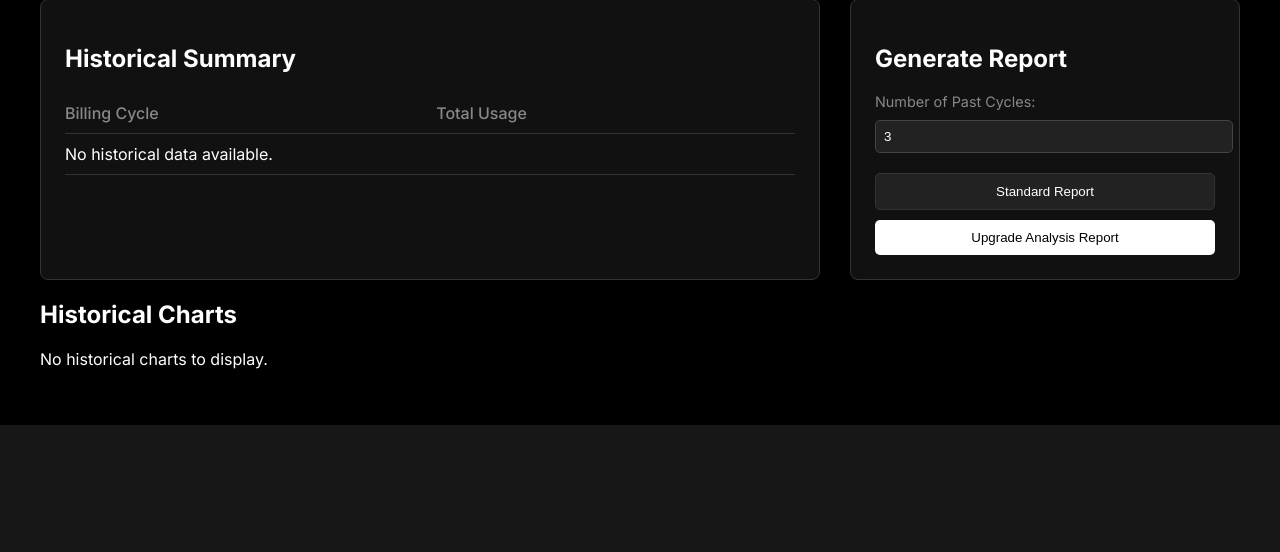
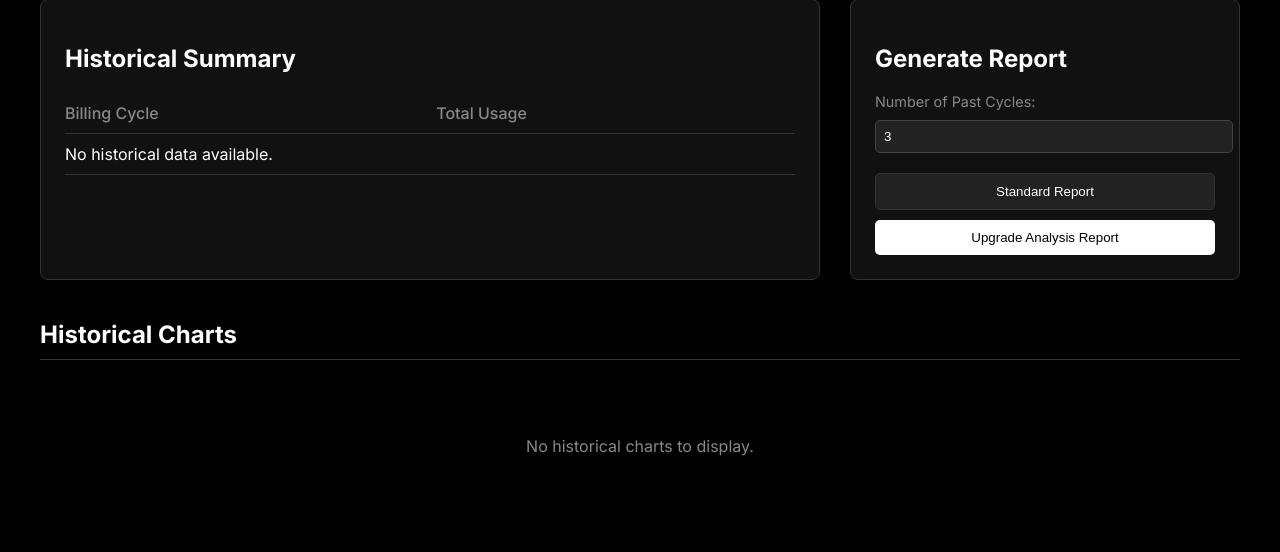
Before and after one commit to dadishimwe/usage_data, a Flask app: template templates/client_detail.html in a window 1280 px wide. Shown: the part 569-1121 px from the top of the page. Before the commit the page ends 994 px from the top, so only its background shows below. Run offline with Flask 3, Linux system fonts and the light colour scheme; the template is opened without the code that fills it: values that come from a table or form of the project are taken from there, others are empty; tables that the repository leaves empty hold one stand-in row (values such as "Sample post"); data that the repository does not hold is empty.

Commit message:
Update style.css

```diff
--- a/static/css/style.css
+++ b/static/css/style.css
@@ -26,7 +26,7 @@
 }
 
 header h1 { font-size: 2rem; font-weight: 600; margin: 0; }
-.card-header h2 { margin: 0; font-size: 1.25rem; font-weight: 500; }
+.card-header h2, .card-header h3 { margin: 0; font-size: 1.25rem; font-weight: 500; }
 .chart-container { height: 150px; margin-bottom: 16px; }
 
 /* --- Main Dashboard --- */
@@ -64,3 +64,32 @@
 .button-primary, .button-secondary { padding: 10px; border: none; border-radius: 5px; font-weight: 500; cursor: pointer; text-align: center; }
 .button-primary { background-color: var(--button-primary-bg); color: var(--button-primary-text); }
 .button-secondary { background-color: var(--button-secondary-bg); color: var(--button-secondary-text); border: 1px solid var(--border-color); }
+
+/* --- Historical Charts Section --- */
+.historical-section {
+    margin-top: 40px;
+}
+.historical-section h2 {
+    border-bottom: 1px solid var(--border-color);
+    padding-bottom: 10px;
+    margin-bottom: 20px;
+}
+.historical-charts-grid {
+    display: grid;
+    grid-template-columns: repeat(auto-fill, minmax(400px, 1fr));
+    gap: 20px;
+}
+.historical-card .card-header h3 {
+    font-size: 1.1rem;
+}
+.usage-summary {
+    font-size: 0.9rem;
+    color: var(--text-secondary);
+}
+.loading-message {
+    text-align: center;
+    font-size: 1rem;
+    color: var(--text-secondary);
+    grid-column: 1 / -1;
+    padding: 40px 0;
+}
```
